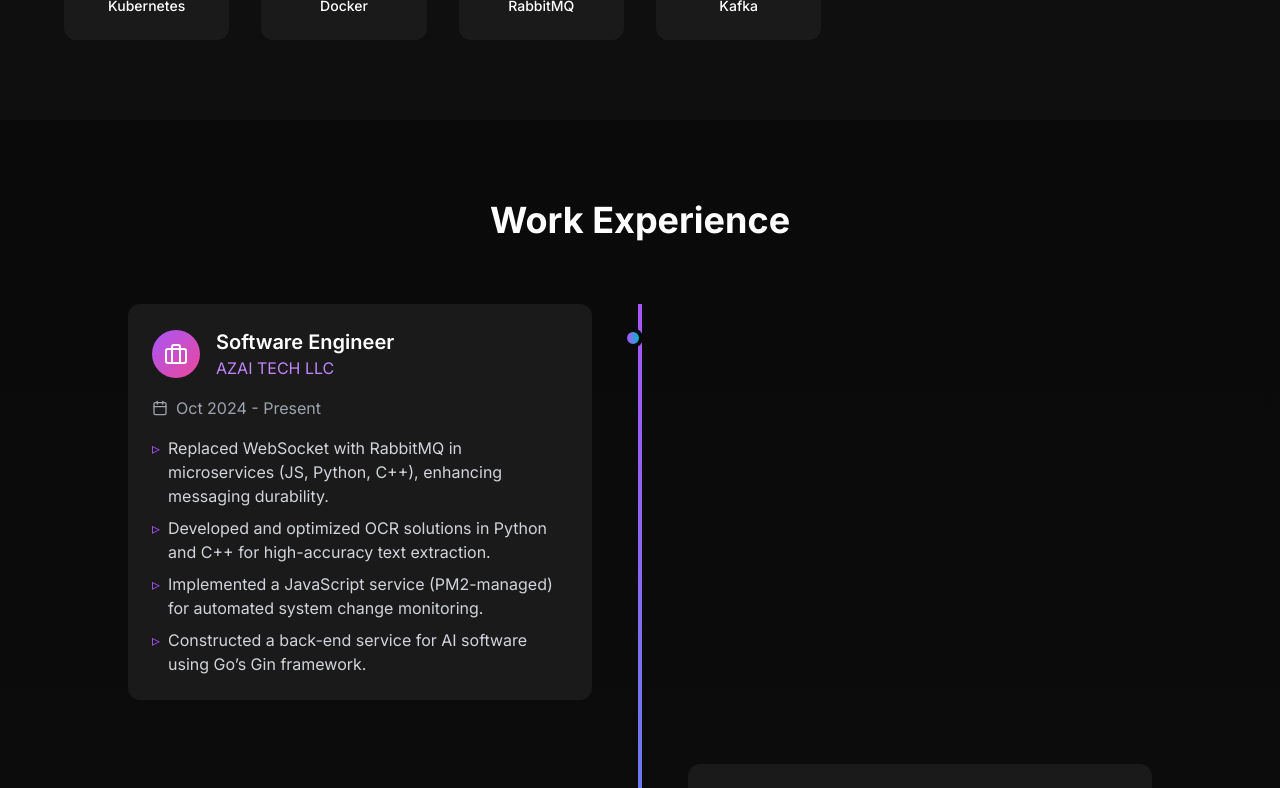
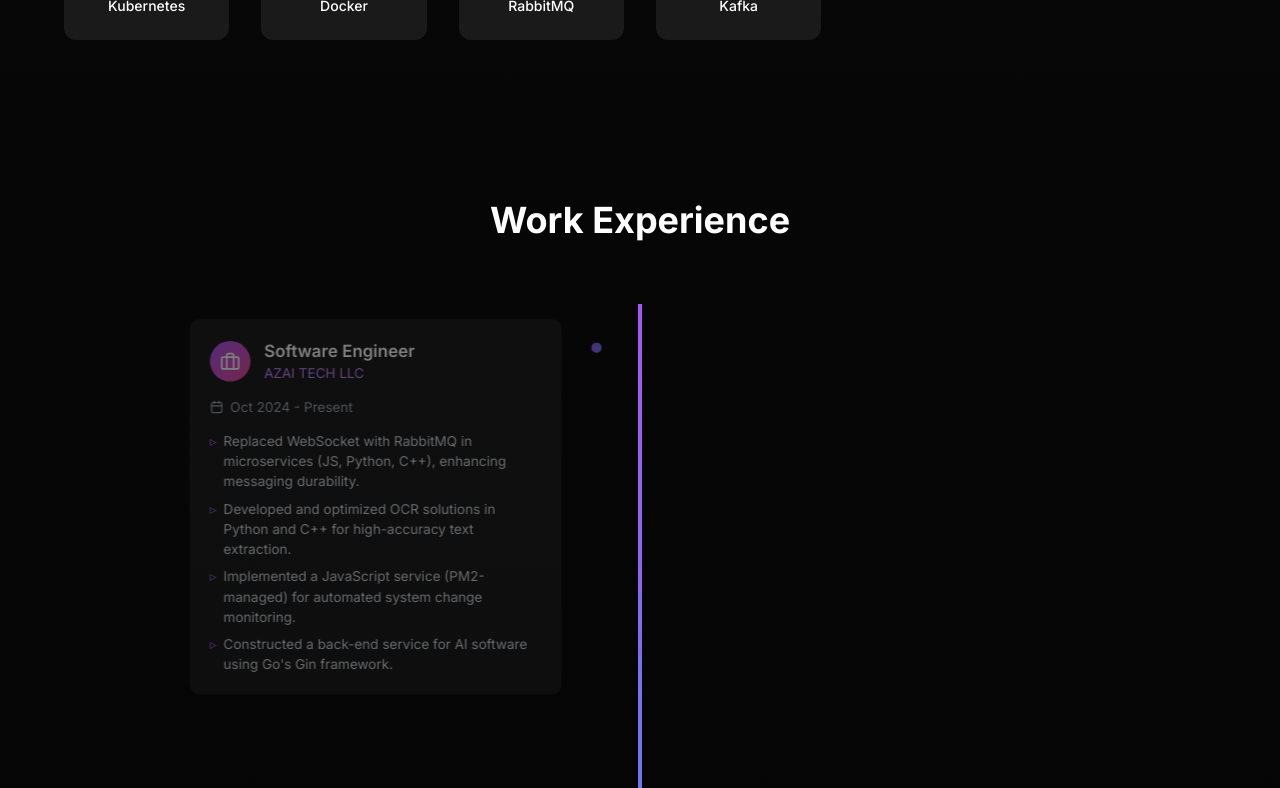
Before and after one commit to c0sm0thecoder/c0sm0thecoder.github.io, a Next.js app: page / in a window 1280 px wide. Shown: the part 1960-2748 px from the top of the page. Built offline with nearby package versions, Linux system fonts and the light colour scheme.

Commit message:
bug fixes

```diff
--- a/src/app/globals.css
+++ b/src/app/globals.css
@@ -67,22 +67,42 @@ body {
   @apply transform -rotate-45 -translate-y-2;
 }
 
-/* Mobile navigation overlay */
+/* Mobile navigation overlay - improved */
 .mobile-nav {
-  @apply fixed top-0 right-0 w-full h-full bg-black bg-opacity-90 transform transition-transform duration-300 ease-in-out z-40;
+  @apply fixed top-0 left-0 w-full h-screen bg-[#0f0f0f]/95 backdrop-filter backdrop-blur-sm transform transition-all duration-300 ease-in-out z-40;
   padding-top: 5rem;
+  visibility: visible;
+  opacity: 1;
+  will-change: transform;
 }
 
 .mobile-nav.closed {
   @apply translate-x-full;
+  visibility: hidden;
+  opacity: 0;
 }
 
 .mobile-nav.open {
   @apply translate-x-0;
+  visibility: visible;
+  opacity: 1;
 }
 
 .mobile-nav-links {
   @apply flex flex-col items-center justify-center gap-8 text-xl;
+  height: 100%;
+  padding-bottom: 5rem; /* Add some padding at the bottom */
+}
+
+/* Ensure other sections don't interfere with the mobile nav */
+section {
+  position: relative;
+  z-index: 10; /* Lower than the mobile nav */
+}
+
+/* Header should be above sections but below nav */
+header {
+  z-index: 20;
 }
 
 /* Experience timeline for mobile */
--- a/src/components/Navbar.tsx
+++ b/src/components/Navbar.tsx
@@ -8,9 +8,30 @@ const navItems = ['Home', 'About', 'Skills', 'Experience', 'Services', 'Projects
 export default function Navbar() {
   const [isScrolled, setIsScrolled] = useState(false);
   const [isMobileMenuOpen, setIsMobileMenuOpen] = useState(false);
+  const [activeSection, setActiveSection] = useState('');
 
   useEffect(() => {
-    const handleScroll = () => setIsScrolled(window.scrollY > 50);
+    const handleScroll = () => {
+      setIsScrolled(window.scrollY > 50);
+
+      // Determine which section is currently in view
+      const sections = navItems.map(item => document.getElementById(item.toLowerCase()));
+      const scrollPosition = window.scrollY + 100; // Offset to trigger slightly earlier
+
+      const currentSection = sections
+        .filter(section => section)
+        .find(section => {
+          if (!section) return false;
+          const sectionTop = section.offsetTop;
+          const sectionHeight = section.offsetHeight;
+          return scrollPosition >= sectionTop && scrollPosition < sectionTop + sectionHeight;
+        });
+
+      if (currentSection) {
+        setActiveSection(currentSection.id);
+      }
+    };
+
     window.addEventListener('scroll', handleScroll);
     return () => window.removeEventListener('scroll', handleScroll);
   }, []);
@@ -28,10 +49,28 @@ export default function Navbar() {
   }, [isMobileMenuOpen]);
 
   const scrollToSection = (id: string) => {
-    const element = document.getElementById(id.toLowerCase());
+    const sectionId = id.toLowerCase();
+    const element = document.getElementById(sectionId);
+
+    console.log(`Attempting to scroll to section: ${sectionId}`); // Debug info
+
     if (element) {
-      element.scrollIntoView({ behavior: 'smooth' });
+      // Close the menu before scrolling
       setIsMobileMenuOpen(false);
+
+      // Minor delay to ensure menu closing animation doesn't affect scroll
+      setTimeout(() => {
+        const navHeight = document.querySelector('nav')?.offsetHeight || 0;
+        const elementPosition = element.getBoundingClientRect().top;
+        const offsetPosition = elementPosition + window.scrollY - navHeight;
+
+        window.scrollTo({
+          top: offsetPosition,
+          behavior: 'smooth'
+        });
+      }, 300);
+    } else {
+      console.error(`Section with ID ${sectionId} not found`); // Debug info
     }
   };
 
@@ -50,7 +89,7 @@ export default function Navbar() {
             whileHover={{ scale: 1.05 }}
             onClick={() => scrollToSection('home')}
           >
-            {/* You can add your logo or name here */}
+            {/* Logo or name */}
           </motion.div>
 
           {/* Desktop Navigation */}
@@ -59,7 +98,11 @@ export default function Navbar() {
               <motion.button
                 key={item}
                 whileHover={{ scale: 1.1 }}
-                className="text-gray-300 hover:text-white transition-colors"
+                className={`transition-colors ${
+                  activeSection === item.toLowerCase()
+                    ? "text-white"
+                    : "text-gray-300 hover:text-white"
+                }`}
                 onClick={() => scrollToSection(item.toLowerCase())}
               >
                 {item}
@@ -86,7 +129,11 @@ export default function Navbar() {
             <motion.button
               key={item}
               whileHover={{ scale: 1.05 }}
-              className="text-gray-300 hover:text-white transition-colors py-3"
+              className={`transition-colors py-3 ${
+                activeSection === item.toLowerCase()
+                  ? "text-white"
+                  : "text-gray-300 hover:text-white"
+              }`}
               onClick={() => scrollToSection(item.toLowerCase())}
             >
               {item}
--- a/src/components/sections/Experience.tsx
+++ b/src/components/sections/Experience.tsx
@@ -1,7 +1,7 @@
 'use client';
 
 import { useRef } from 'react';
-import { motion } from 'framer-motion';
+import { motion, useScroll, useTransform } from 'framer-motion';
 import { Calendar, Briefcase } from 'lucide-react';
 
 const experiences = [
@@ -13,7 +13,7 @@ const experiences = [
       'Replaced WebSocket with RabbitMQ in microservices (JS, Python, C++), enhancing messaging durability.',
       'Developed and optimized OCR solutions in Python and C++ for high-accuracy text extraction.',
       'Implemented a JavaScript service (PM2-managed) for automated system change monitoring.',
-      'Constructed a back-end service for AI software using Go’s Gin framework.'
+      'Constructed a back-end service for AI software using Go\'s Gin framework.'
     ],
     icon: <Briefcase className="w-6 h-6" />,
     color: 'from-purple-500 to-pink-500',
@@ -24,9 +24,9 @@ const experiences = [
     period: 'Jun 2024 - Jan 2025',
     achievements: [
       'Co-founded an AI-driven inventory management startup focused on sustainability and data-driven decision-making.',
-      'Secured 2nd place in the ”Green Fintech Startup Challenge” by the International Bank of Azerbaijan.',
-      'Finalist in Google’s ”Build with AI for Sustainable Growth” hackathon in Kazakhstan.',
-      'Finalist in the ”Global Green Startup Challenge” organized by SABAH.HUB and ABB at COP29.'
+      'Secured 2nd place in the "Green Fintech Startup Challenge" by the International Bank of Azerbaijan.',
+      'Finalist in Google\'s "Build with AI for Sustainable Growth" hackathon in Kazakhstan.',
+      'Finalist in the "Global Green Startup Challenge" organized by SABAH.HUB and ABB at COP29.'
     ],
     icon: <Briefcase className="w-6 h-6" />,
     color: 'from-cyan-500 to-blue-500',
@@ -46,10 +46,14 @@ const experiences = [
 
 export default function Experience() {
   const containerRef = useRef<HTMLDivElement>(null);
+  const { scrollYProgress } = useScroll({
+    target: containerRef,
+    offset: ["start end", "end start"]
+  });
 
   return (
     <section id="experience" className="py-20 relative overflow-hidden">
-      <div className="absolute inset-0 bg-gradient-to-b from-[#0a0a0a] via-[#0c0c0c] to-[#0a0a0a] -z-10" />
+      <div className="absolute inset-0 -z-10" />
 
       <div className="container mx-auto px-4">
         <motion.h2
@@ -63,24 +67,44 @@ export default function Experience() {
         </motion.h2>
 
         <div ref={containerRef} className="max-w-5xl mx-auto relative">
-          {/* Side timeline - hidden on mobile */}
+          {/* Side timeline - ONLY visible on desktop */}
           <div className="hidden md:block absolute left-1/2 top-0 h-full w-1 bg-gradient-to-b from-purple-500 to-cyan-500 transform translate-x-[-50%]" />
 
           {/* Experience items */}
           {experiences.map((exp, index) => {
+            // Create unique scroll progress for each item
+            const startProgress = index / experiences.length;
+            const endProgress = (index + 1) / experiences.length;
+
+            const opacity = useTransform(
+              scrollYProgress,
+              [startProgress - 0.3, startProgress, endProgress, endProgress + 0.3],
+              [0, 1, 1, 0]
+            );
+
+            const scale = useTransform(
+              scrollYProgress,
+              [startProgress - 0.2, startProgress, endProgress, endProgress + 0.2],
+              [0.8, 1, 1, 0.8]
+            );
+
+            const y = useTransform(
+              scrollYProgress,
+              [startProgress - 0.4, startProgress, endProgress, endProgress + 0.4],
+              [50, 0, 0, -50]
+            );
+
             const isEven = index % 2 === 0;
 
             return (
               <motion.div
                 key={exp.company}
-                initial={{ opacity: 0, y: 50 }}
-                whileInView={{ opacity: 1, y: 0 }}
-                transition={{ duration: 0.6, ease: "easeOut" }}
-                viewport={{ once: true, margin: "-100px" }}
-                className={`mb-16 relative
-                  pl-6 border-l-2 border-purple-500/50
-                  md:border-l-0 md:pl-0
-                  ${isEven ? 'md:pl-0 md:pr-12 md:ml-auto md:mr-[50%]' : 'md:pl-12 md:pr-0 md:ml-[50%] md:mr-0'}`}
+                style={{ opacity, scale, y }}
+                className={`mb-8 md:mb-16 relative w-full ${
+                  isEven
+                    ? 'md:w-[calc(50%-24px)] md:ml-auto md:mr-[50%] md:pr-12 md:pl-0'
+                    : 'md:w-[calc(50%-24px)] md:ml-[50%] md:mr-0 md:pl-12 md:pr-0'
+                }`}
               >
                 <motion.div
                   whileHover={{ translateY: -5 }}
@@ -118,11 +142,8 @@ export default function Experience() {
                   </ul>
                 </motion.div>
 
-                {/* Timeline dot with pulse effect */}
-                <div className={`absolute top-6 w-5 h-5 rounded-full bg-gradient-to-r from-purple-500 to-cyan-500 border-4 border-[#0a0a0a]
-                  -left-[11px]
-                  md:left-auto
-                  ${isEven ? 'md:right-[-2.5px]' : 'md:left-[-2.5px]'}`}>
+                {/* Timeline dot with pulse effect - ONLY visible on desktop */}
+                <div className={`hidden md:block absolute top-6 w-5 h-5 rounded-full bg-gradient-to-r from-purple-500 to-cyan-500 border-4 border-[#0a0a0a] ${isEven ? 'right-[-2.5px]' : 'left-[-2.5px]'}`}>
                   <span className="absolute inset-0 rounded-full animate-ping bg-purple-500 opacity-50"></span>
                 </div>
               </motion.div>
--- a/src/components/sections/Services.tsx
+++ b/src/components/sections/Services.tsx
@@ -23,7 +23,7 @@ const services = [
 
 export default function Services() {
   return (
-    <section id="services" className="py-20 bg-[#0f0f0f]">
+    <section id="services" className="py-20">
       <div className="container mx-auto px-4">
         <motion.h2
           initial={{ opacity: 0, y: 20 }}
--- a/src/components/sections/Skills.tsx
+++ b/src/components/sections/Skills.tsx
@@ -23,7 +23,7 @@ const skills = [
 
 export default function Skills() {
   return (
-    <section id="skills" className="py-20 bg-[#0f0f0f]">
+    <section id="skills" className="py-20">
       <div className="container mx-auto px-4">
         <motion.h2
           initial={{ opacity: 0, y: 20 }}
```
Also changed, not shown: src/components/sections/Projects.tsx (+30 -30 lines).
